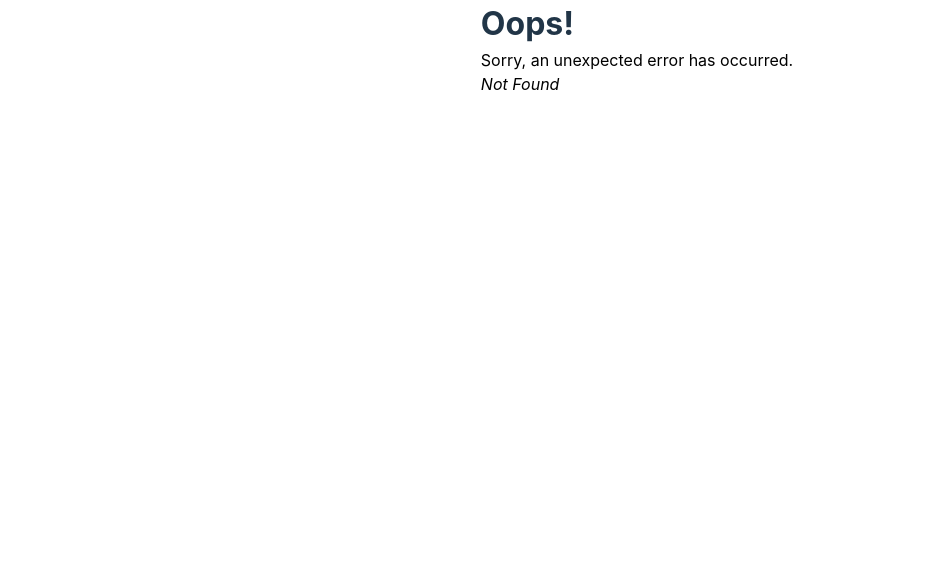
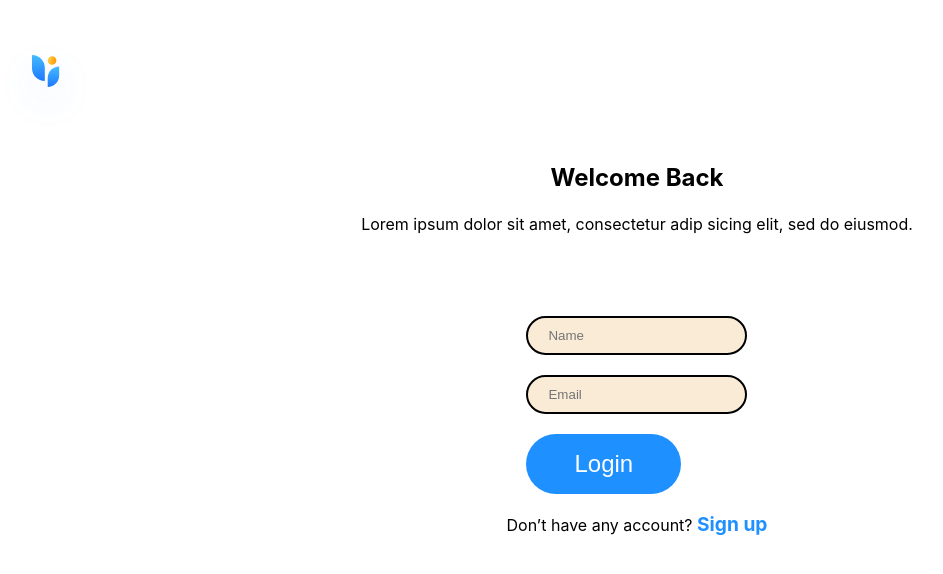
Before and after one commit to Svencodeflow/finco, a React (Vite) app in the folder front-end/: page /login in a window 1280 px wide. Before the commit this address had no page. Shown: the top 574 px of the page, without its empty margins (3-946 px from the left). Built offline with nearby package versions, Linux system fonts and the light colour scheme.

Commit message:
login v0.1

```diff
--- a/front-end/src/main.jsx
+++ b/front-end/src/main.jsx
@@ -8,6 +8,7 @@ import Splash from "./routes/onboard/splash";
 import Onboard1 from "./routes/onboard/Onboard1.jsx";
 import Onboard2 from "./routes/onboard/Onboard2.jsx";
 import Register from "./routes/login/Register";
+import Login from "./routes/login/Login";
 import Accset from "./routes/login/Accset";
 
 const router = createBrowserRouter([
@@ -37,6 +38,11 @@ const router = createBrowserRouter([
         errorElement: <ErrorPage />,
     },
     {
+        path: "/login",
+        element: <Login />,
+        errorElement: <ErrorPage />,
+    },
+    {
         path: "/accset",
         element: <Accset />,
         errorElement: <ErrorPage />,
--- a/front-end/src/routes/login/Login.jsx
+++ b/front-end/src/routes/login/Login.jsx
@@ -1,7 +1,59 @@
+import { Link, useNavigate, useLocation } from "react-router-dom";
+import Logo from "../../images/Logo.svg";
+import "../../style/login.css";
+
 export default function Login() {
+    const navigate = useNavigate(); // get the navigate function
+    const location = useLocation(); // get the location object
+    const handleClick = () => {
+        navigate("/"); // navigate to the relative path
+        console.log(location.pathname); // log the current path
+    };
+
     return (
-        <div>
-            <h1>Login</h1>
+        <div id="Login">
+            <div className="Login_logo">
+                <img src={Logo} alt="logo" />
+            </div>
+            <div className="Login_text">
+                <h2>Welcome Back</h2>
+                <p>
+                    Lorem ipsum dolor sit amet, consectetur adip sicing elit,
+                    sed do eiusmod.
+                </p>
+            </div>
+            <div className="Login_form">
+                <form>
+                    <div className="Login_form_input">
+                        <div>
+                            <input
+                                type="text"
+                                id="name"
+                                required
+                                placeholder="Name"
+                            />
+                        </div>
+                        <div>
+                            <input
+                                type="email"
+                                id="email"
+                                required
+                                placeholder="Email"
+                            />
+                        </div>
+                    </div>
+                    <div className="Login_form_btn">
+                        <button type="submit" onClick={handleClick}>
+                            Login
+                        </button>
+                    </div>
+                </form>
+            </div>
+            <div className="Login_text">
+                <p>
+                    Don’t have any account? <Link to={"/accset"}>Sign up</Link>
+                </p>
+            </div>
         </div>
     );
 }
--- /dev/null
+++ b/front-end/src/style/login.css
@@ -0,0 +1,69 @@
+#Login {
+    width: 100%;
+    height: 100vh;
+    display: flex;
+    flex-direction: column;
+    align-items: center;
+}
+
+#Login label,
+h2,
+p {
+    color: #000;
+}
+
+.Login_logo {
+    position: absolute;
+    top: 35px;
+    left: 0;
+}
+
+.Login_text h2 {
+    text-align: center;
+    margin-top: 20vh;
+}
+
+.Login_text p {
+    text-align: center;
+    margin-top: 2vh;
+    margin-bottom: 10vh;
+}
+
+.Login_form input {
+    color: #000;
+    outline: none;
+    background-color: antiquewhite;
+    border: 2px solid #000;
+    border-radius: 50px;
+    padding: 10px 20px;
+    margin-bottom: 20px;
+}
+
+.Login_form_input div:nth-of-type(5) label {
+    margin-left: 15px;
+}
+
+.terms input[type="checkbox"] {
+    color: white;
+}
+
+.terms span {
+    font-weight: bold;
+}
+
+.Login_form_btn button {
+    font-size: 1.5rem;
+    font-weight: 400;
+    padding: 1rem 3rem;
+    border-radius: 50px;
+    border: none;
+    background-color: #1e90ff;
+    color: #fff;
+}
+
+.Login_text a {
+    color: #1e90ff;
+    font-size: 1.2rem;
+    font-weight: 700;
+    text-decoration: none;
+}
```
